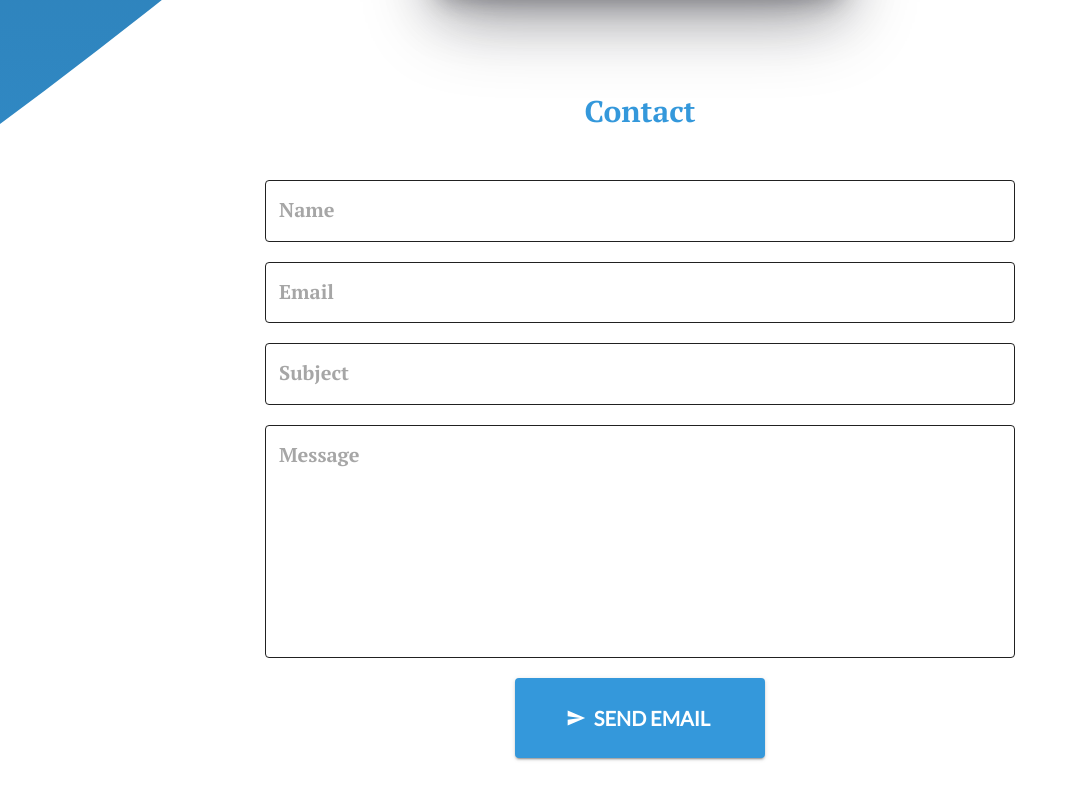
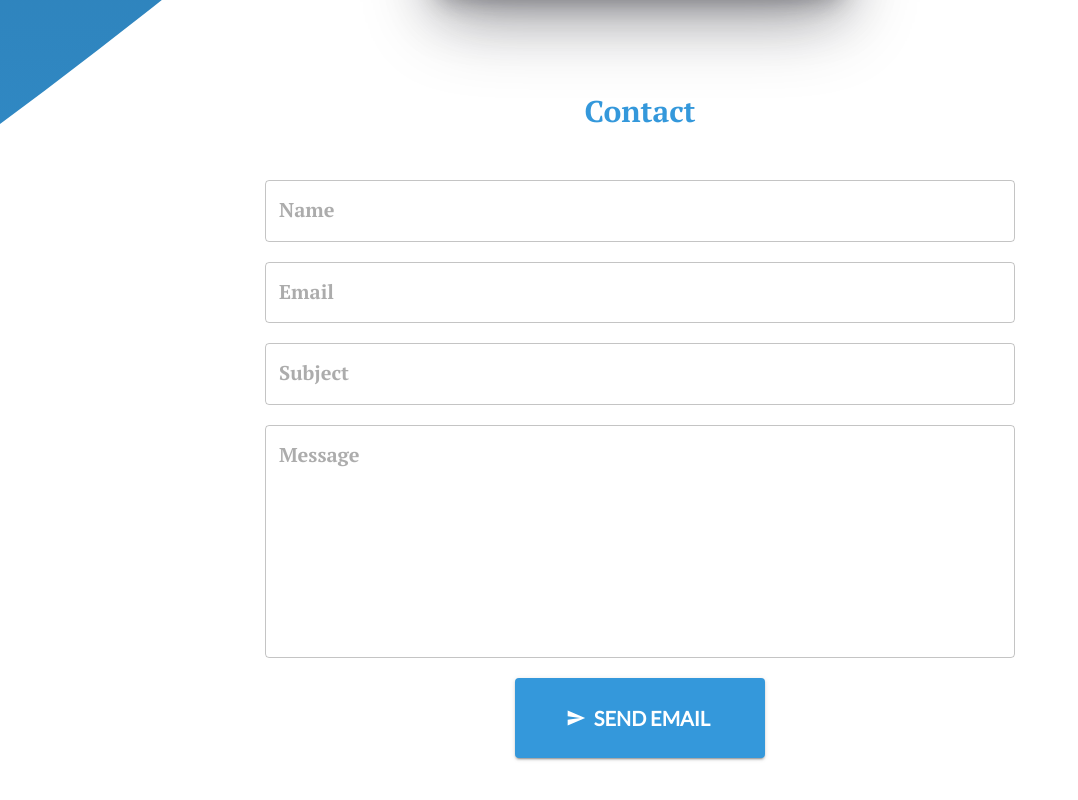
Before and after one commit to hanyy444/portofoliojs, a React (Vite) app: page / in a window 1280 px wide. Shown: the part 3975-4775 px from the top of the page, without its empty margins (0-1078 px from the left). Built offline with nearby package versions, Linux system fonts and the light colour scheme; a web font is replaced by a local one.

Commit message:
fix contact input label

```diff
--- a/src/App.jsx
+++ b/src/App.jsx
@@ -29,8 +29,8 @@ function App() {
 
   const [openResume, setOpenResume] = useState(false);
 
+  // preload time is relative to the animation duration + delay
   const [preLoading, setPreLoading] = useState(true);
-  // preload time is relative to the animation duration + delay
   const preload = () =>
     setTimeout(() => setPreLoading(false), 1500);
 
--- a/src/layout/Contact.jsx
+++ b/src/layout/Contact.jsx
@@ -26,26 +26,31 @@ const CustomTextField = ({ style, ...props }) => {
       variant="outlined"
       sx={{
         "& .MuiOutlinedInput-notchedOutline": {
-          border: `.5px solid ${theme.palette.primary.contrastText}`,
+          // border: `.5px solid ${"#333"}`,
         },
         "& .MuiOutlinedInput-root:hover .MuiOutlinedInput-notchedOutline":
           {
-            borderColor: theme.palette.primary.contrastText,
+            borderColor: "#333",
           },
         "& .MuiInputLabel-root": {
-          color: theme.palette.primary.contrastText,
+          color: "#333",
           fontSize: "2rem",
           opacity: 0.4,
           fontWeight: 500,
         },
         "& .MuiInputLabel-shrink": {
           transform: "translate(25px, -9px) scale(0.75)",
-          color: theme.palette.grey[800],
-          opacity: 0.4,
+          color: "#333",
+          opacity: 0.8,
+        },
+        "& label": {
+          color: "#333 !important",
+          opacity: 0.8,
+          borderColor: "#333",
         },
         "& .MuiOutlinedInput-root.Mui-focused .MuiOutlinedInput-notchedOutline":
           {
-            borderColor: theme.palette.grey[800],
+            borderColor: "#333",
           },
         ...style,
       }}
```
